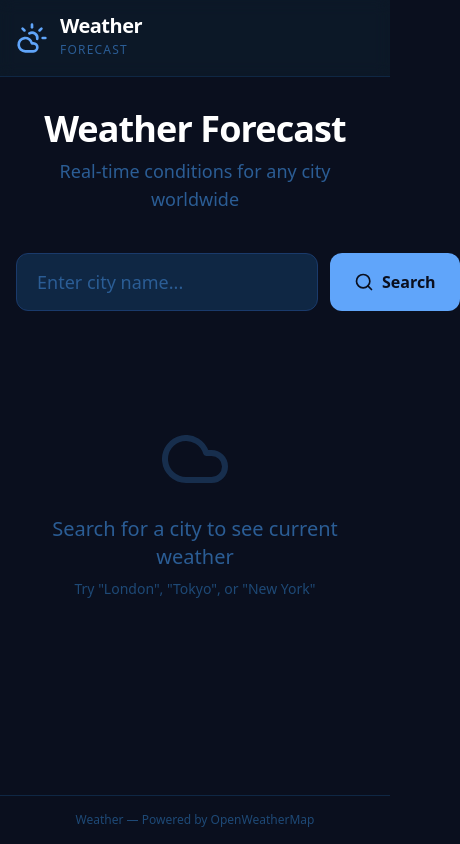
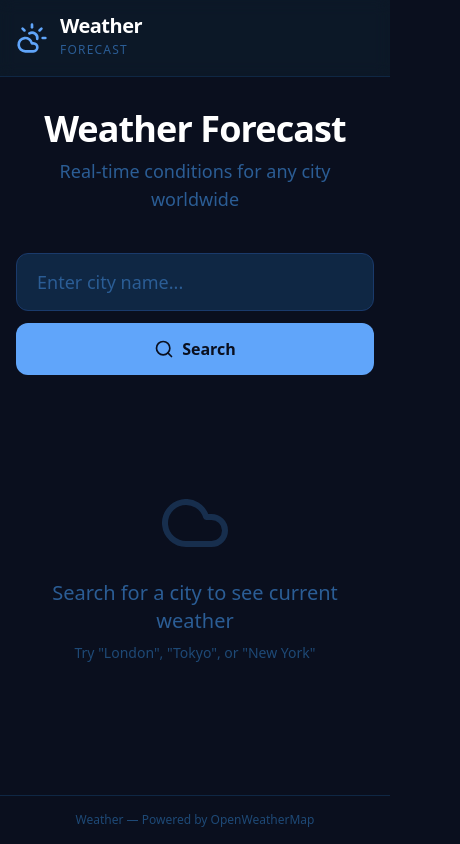
Before and after one commit to Ashot-js/my-weather-app, a React (Vite) app: page / in a window 390 px wide. Shown: the whole page, 460 px wide, since content can reach past the window. Built offline with nearby package versions, Linux system fonts and the light colour scheme; no server answers.

Commit message:
fix: stack search button below input on mobile

```diff
--- a/src/features/weather/components/WeatherSearch.tsx
+++ b/src/features/weather/components/WeatherSearch.tsx
@@ -16,17 +16,17 @@ export default function WeatherSearch() {
   };
 
   return (
-    <form onSubmit={handleSubmit} className="flex gap-3">
+    <form onSubmit={handleSubmit} className="flex flex-col sm:flex-row gap-3">
       <input
         type="text"
         value={city}
         onChange={(e) => setCity(e.target.value)}
         placeholder="Enter city name..."
-        className="flex-1 px-5 py-3.5 rounded-xl bg-navy-800 border border-navy-600 text-white placeholder-navy-400 focus:outline-none focus:border-accent transition-colors text-lg"
+        className="w-full sm:flex-1 px-5 py-3.5 rounded-xl bg-navy-800 border border-navy-600 text-white placeholder-navy-400 focus:outline-none focus:border-accent transition-colors text-lg"
       />
       <button
         type="submit"
-        className="px-6 py-3.5 bg-accent text-navy-950 font-semibold rounded-xl hover:bg-accent-hover transition-colors flex items-center gap-2"
+        className="w-full sm:w-auto px-6 py-3.5 bg-accent text-navy-950 font-semibold rounded-xl hover:bg-accent-hover transition-colors flex items-center justify-center gap-2"
       >
         <Search size={20} />
         Search
```
